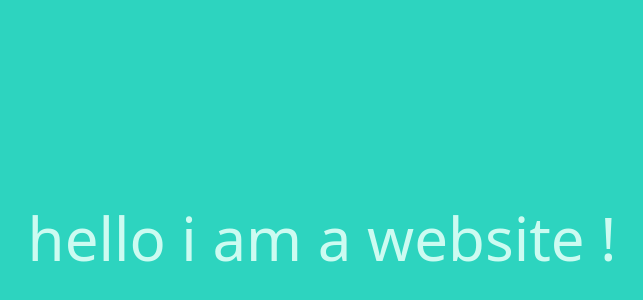
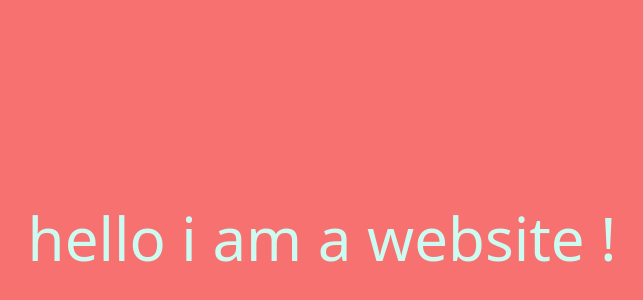
Before and after one commit to anstavin/Webpage, a website built with Vite: page index.html in a window 1280 px wide. Shown: the part 162-462 px from the top of the page, without its empty margins (318-961 px from the left). Built offline with nearby package versions, Linux system fonts and the light colour scheme.

Commit message:
changing to red

```diff
--- a/index.html
+++ b/index.html
@@ -6,7 +6,7 @@
     <meta name="viewport" content="width=device-width, initial-scale=1.0" />
     <title>VS_Vite_App</title>
   </head>
-  <body class="min-h-screen flex items-center justify-center text-6xl bg-teal-400 text-teal-100">
+  <body class="min-h-screen flex items-center justify-center text-6xl bg-red-400 text-teal-100">
 
 
       hello i am a website !
```
